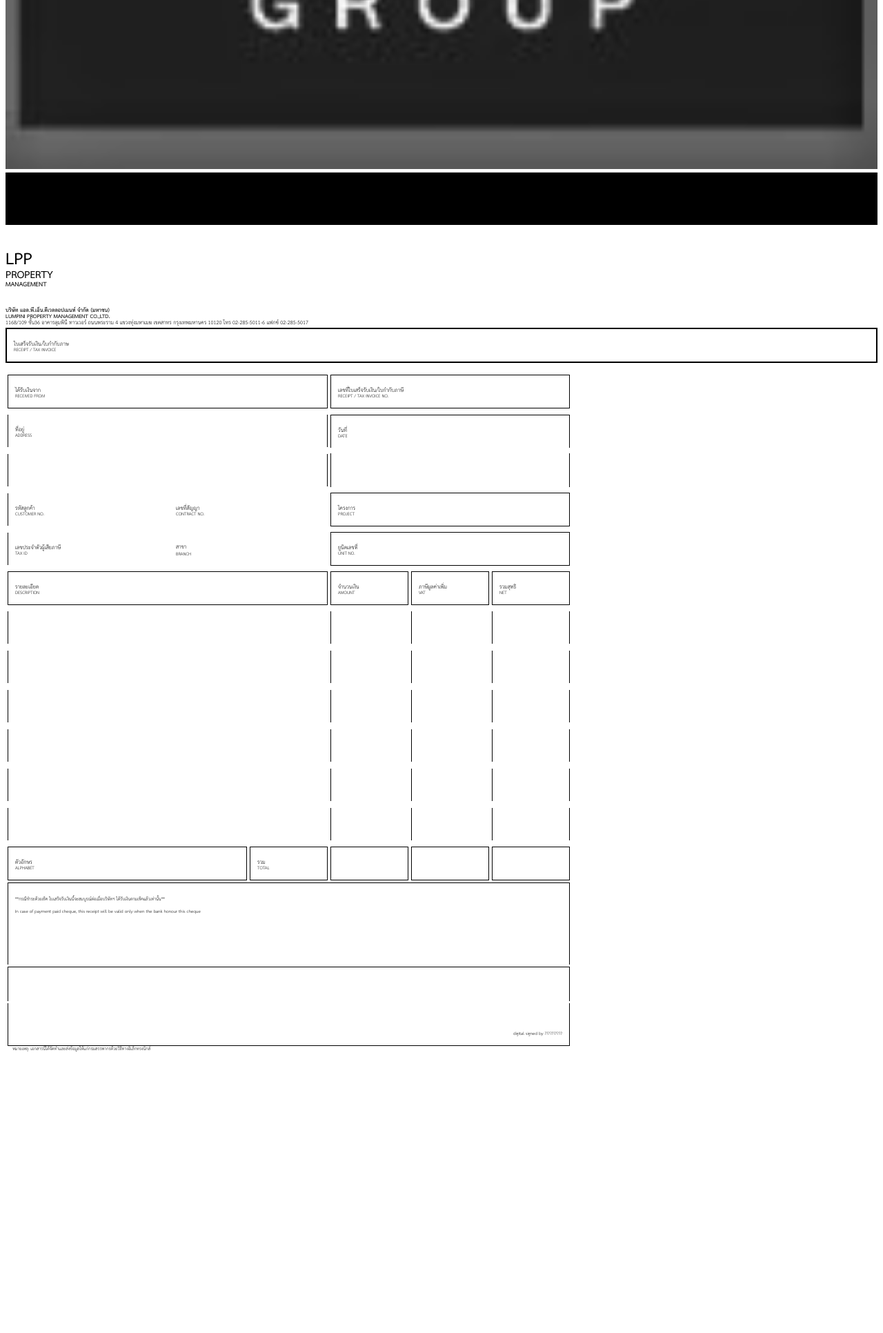
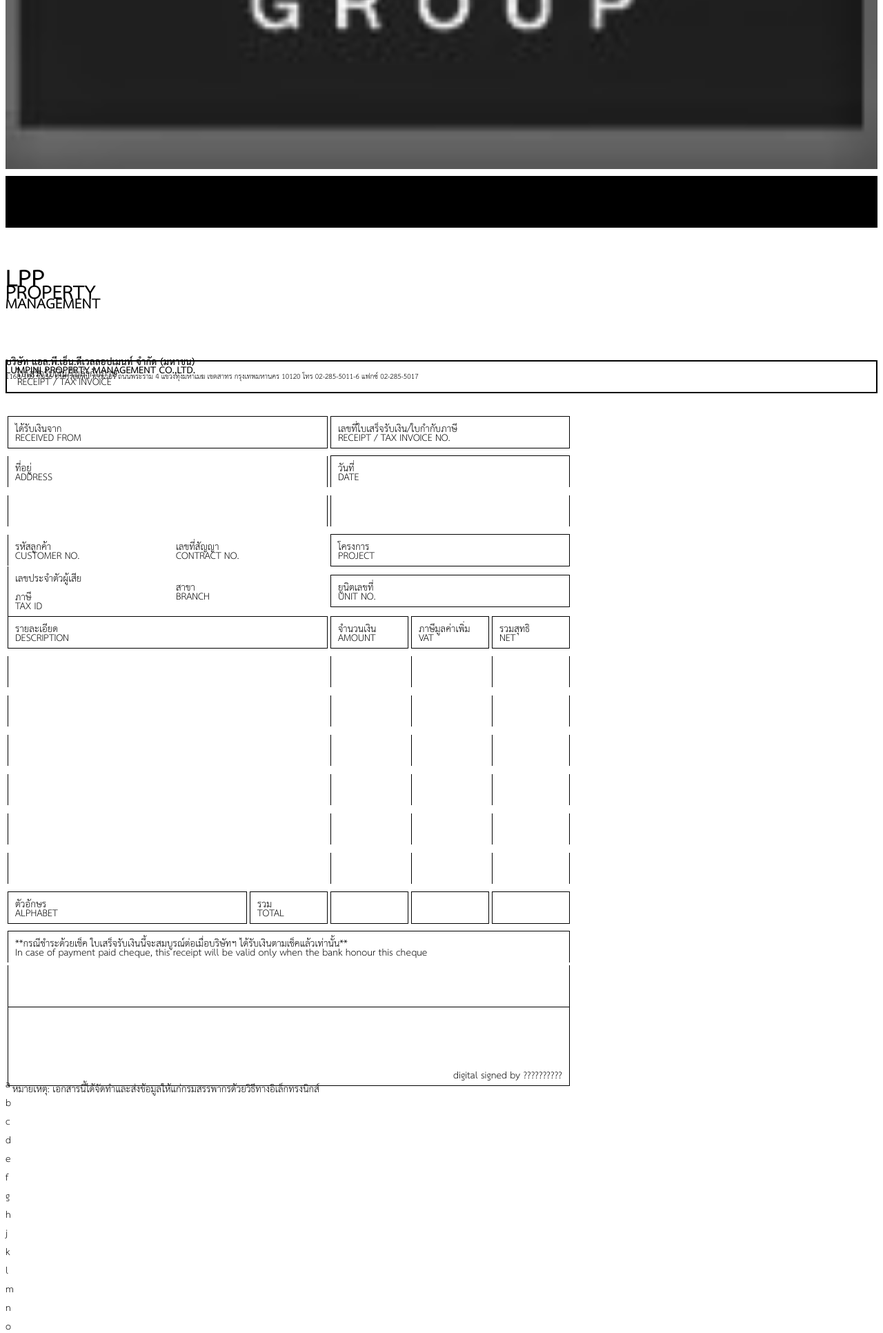
Before and after one commit to jorokb/project, a Django app: template PROJECT/PROJECTAPP/templates/PROJECTAPP/lpp.html in a window 1280 px wide. Shown: the part 1952-3884 px from the top of the page at 69% size. Before the commit the page ends 3477 px from the top, so only its background shows below. Run offline with Django 3.2, Linux system fonts and the light colour scheme; the template is opened without the code that fills it, so the values that code supplies are empty.

Commit message:
Edited font size 20px

```diff
--- a/PROJECT/PROJECTAPP/static/PROJECTAPP/css/main.css
+++ b/PROJECT/PROJECTAPP/static/PROJECTAPP/css/main.css
@@ -1,11 +1,10 @@
 * {
-	font-size: 11px;
-	-pdf-keep-with-next: true;
+	font-size: 20px;
 	font-family: "TH Sarabun New";
 }
 
 p {
-	margin-bottom: -14px;
+	margin-bottom: -34px;
 }
 
 @font-face {
--- a/PROJECT/PROJECTAPP/static/PROJECTAPP/css/template1.css
+++ b/PROJECT/PROJECTAPP/static/PROJECTAPP/css/template1.css
@@ -1,9 +1,5 @@
 @page {
 	size: 842px 1191px;
-}
-
-#eng-words {
-	font-size: 9px;
 }
 
 td {
@@ -16,18 +12,17 @@ td {
 #thai-words {
 	border: 1px solid;
 	border-bottom: 0;
-	padding-top: 15px;
 	padding-left: 10px;
+	padding-top: 5px;
 }
 
 #eng-words {
 	border: 1px solid;
 	border-top: 0;
-	padding-bottom: 11px;
 	padding-left: 10px;
 }
 
-.a {
-	height: 1000px;
-	border: 1px solid;
+
+#table-items td {
+	width: 112px;
 }
--- a/PROJECT/PROJECTAPP/static/PROJECTAPP/css/template2.css
+++ b/PROJECT/PROJECTAPP/static/PROJECTAPP/css/template2.css
@@ -4,16 +4,16 @@
 }
 
 @page {
-	size: 1191px 1266px;
+	size: 1191px 1366px;
 }
 
 #top-contain-left-table td {
-	height: 60px;
+	height: 30px;
 	vertical-align: top;
 }
 
 #top-contain-left-table td:first-child {
-	width: 396px;
+	width: 350px;
 }
 
 #top-contain-left-table td:nth-child(2) {
--- a/PROJECT/PROJECTAPP/templates/PROJECTAPP/lpp.html
+++ b/PROJECT/PROJECTAPP/templates/PROJECTAPP/lpp.html
@@ -26,15 +26,15 @@
         -pdf-frame-content: middle;
         /*-pdf-frame-border: 1;*/
         left: 120px;
-        top: 58px;
+        top: 40px;
     }
 
 	@frame {
         -pdf-frame-content: right;
         /*-pdf-frame-border: 1;*/
-        left: 240px;
-        top: 58px;
-		width: 350px;
+        left: 270px;
+        top: 55px;
+		width: 400px;
     }
 {% endblock %}
 
@@ -44,23 +44,25 @@
 		<div id="left">
 			<img src="/static/PROJECTAPP/img/logo-bw.jpg" width="100%"/>
 		</div>
-		<div id="head-left-line" style="background-color: #000; padding-bottom: 62px;">&nbsp;</div>
+		<div id="head-left-line" style="background-color: #000; padding-bottom: 48px;">&nbsp;</div>
 		<div id="middle">
-			<h2 style="font-size:34px; margin-bottom: -15px;">LPP</h2>
-			<h3 style="font-size:21px; margin-top: -15px; margin-bottom: -10px;">PROPERTY</h3>
-			<h5 style="font-size:13px; margin-top: -10px;;">MANAGEMENT</h5>
+			<h2 style="font-size:50px; margin-bottom: -40px;">LPP</h2>
+			<h3 style="font-size:40px; margin-top: -40px; margin-bottom: -30px;">PROPERTY</h3>
+			<h5 style="font-size:30px; margin-top: -30px;">MANAGEMENT</h5>
 		</div>
 		<div id="right">
 			<div>
-				<p id="thai-title" style="font-weight:bold; margin-bottom: -5px;">
+				<p id="thai-title" style="font-weight:bold; margin-bottom: -15px;">
 					บริษัท แอล.พี.เอ็น.ดีเวลลอปเมนท์ จำกัด (มหาชน)
 				</p>
-				<p id="eng-title" style="font-weight:bold; margin-top: -5px; margin-bottom: -5px;">
+				<p id="eng-title" style="font-weight:bold; margin-top: -15px; margin-bottom: -15px;">
 					LUMPINI PROPERTY MANAGEMENT CO.,LTD.
 				</p>
 			</div>
-			<div id="address" style="margin-top: -5px;">
-				1168/109 ชั้น36 อาคารลุมพินี ทาวเวอร์ ถนนพระราม 4 แขวงทุ่งมหาเมฆ เขตสาทร กรุงเทพมหานคร 10120 โทร 02-285-5011-6 แฟกซ์ 02-285-5017
+			<div>
+				<p style="margin-top: -10px; line-height: -30px; font-size: 15px;">
+					1168/109 ชั้น36 อาคารลุมพินี ทาวเวอร์ ถนนพระราม 4 แขวงทุ่งมหาเมฆ เขตสาทร กรุงเทพมหานคร 10120 โทร 02-285-5011-6 แฟกซ์ 02-285-5017
+				</p>
 			</div>
 		</div>
 	</div>
--- a/PROJECT/PROJECTAPP/templates/PROJECTAPP/template1.html
+++ b/PROJECT/PROJECTAPP/templates/PROJECTAPP/template1.html
@@ -12,7 +12,7 @@
 				-pdf-frame-content: head-right;
 				/*-pdf-frame-border: 1;*/
 				left: 612px;
-				top: 100px;
+				top: 90px;
 				width: 200px;
 			}
 
@@ -29,6 +29,126 @@
 				left: 24px;
 				top: 1121px;
 			}
+
+			@frame {
+				-pdf-frame-content: received-from;
+				left: 140px;
+				top: 199px;
+				width: 325px;
+				height: 40px;
+			}
+
+			@frame {
+				-pdf-frame-content: invoice-no;
+				left: 665px;
+				top: 199px;
+				width: 145px;
+				height: 40px;
+			}
+
+			@frame {
+				-pdf-frame-content: address;
+				left: 140px;
+				top: 250px;
+				width: 325px;
+				height: 90px;
+			}
+
+			@frame {
+				-pdf-frame-content: date;
+				left: 550px;
+				top: 250px;
+				width: 250px;
+				height: 90px;
+			}
+
+			@frame {
+				-pdf-frame-content: customer-no;
+				left: 160px;
+				top: 355px;
+				width: 95px;
+				height: 40px;
+			}
+
+			@frame {
+				-pdf-frame-content: contact-no;
+				left: 360px;
+				top: 355px;
+				width: 95px;
+				height: 40px;
+			}
+
+			@frame {
+				-pdf-frame-content: tax-id;
+				left: 160px;
+				top: 408px;
+				width: 95px;
+				height: 40px;
+			}
+
+			@frame {
+				-pdf-frame-content: branch;
+				left: 360px;
+				top: 408px;
+				width: 95px;
+				height: 40px;
+			}
+
+			@frame {
+				-pdf-frame-content: project;
+				left: 550px;
+				top: 355px;
+				width: 250px;
+				height: 40px;
+			}
+
+			@frame {
+				-pdf-frame-content: unit-no;
+				left: 550px;
+				top: 408px;
+				width: 250px;
+				height: 40px;
+			}
+
+			@frame {
+				-pdf-frame-content: alphabet;
+				left: 160px;
+				top: 835px;
+				width: 190px;
+				height: 40px;
+			}
+
+			@frame {
+				-pdf-frame-content: amount-total;
+				left: 480px;
+				top: 835px;
+				width: 105px;
+				height: 40px;
+			}
+
+			@frame {
+				-pdf-frame-content: vat-total;
+				left: 593px;
+				top: 835px;
+				width: 105px;
+				height: 40px;
+			}
+
+			@frame {
+				-pdf-frame-content: net-total;
+				left: 706px;
+				top: 835px;
+				width: 105px;
+				height: 40px;
+			}
+
+			@frame {
+				-pdf-frame-content: table-items-div;
+				left: 30px;
+				top: 505px;
+				width: 780px;
+				height: 300px;
+			}
 		}
 	</style>
 {% endblock %}
@@ -42,10 +162,10 @@
 			</div>
 			<div id="head-right"  style="border: 1px solid;">
 				<div>
-					<p id="thai-words" style="margin: 0; margin-bottom: -5px; border-bottom:none; padding-top: 15px; padding-left: 10px;">
+					<p id="thai-words" style="margin: 0; margin-bottom: -15px; border-bottom:none; padding-top: 5px; padding-left: 15px;">
 						ใบเสร็จรับเงิน/ใบกำกับภาษ
 					</p>
-					<p id="eng-words" style="margin: 0; margin-top: -5px;border-top:none; padding-left: 10px;">
+					<p id="eng-words" style="margin: 0; margin-top: -15px; border-top:none; padding-left: 15px;">
 						RECEIPT / TAX INVOICE
 					</p>
 				</div>
@@ -55,7 +175,7 @@
 			<table>
 				<tr>
 					<td colspan="4">
-						<p id="thai-words">ได้รับเงินจาก &nbsp;&nbsp; {{ buyer.name }}</p>
+						<p id="thai-words">ได้รับเงินจาก</p>
 						<p id="eng-words">RECEIVED FROM</p>
 					</td>
 					<td colspan="3">
@@ -65,11 +185,11 @@
 				</tr>
 				<tr>
 					<td colspan="4">
-						<p id="thai-words" style="border: none; border-left: 1px solid; border-right: 1px solid;">ที่อยู่ &nbsp;&nbsp; {{ buyer.address}} {{ buyer.post_code }}</p>
+						<p id="thai-words" style="border: none; border-left: 1px solid; border-right: 1px solid;">ที่อยู่</p>
 						<p id="eng-words" style="border: none; border-left: 1px solid; border-right: 1px solid;">ADDRESS</p>
 					</td>
 					<td colspan="3">
-						<p id="thai-words">วันที่ &nbsp;&nbsp; {{ header.issue_dt}}</p>
+						<p id="thai-words">วันที่</p>
 						<p id="eng-words" style="border-bottom: none;">DATE</p>
 					</td>
 				</tr>
@@ -101,7 +221,7 @@
 						&nbsp;
 					</td>
 					<td colspan="3">
-						<p id="thai-words">โครงการ &nbsp;&nbsp; {{ additional.project }}</p>
+						<p id="thai-words">โครงการ</p>
 						<p id="eng-words">PROJECT</p>
 					</td>
 				</tr>
@@ -121,7 +241,7 @@
 						&nbsp;
 					</td>
 					<td colspan="3">
-						<p id="thai-words">ยูนิตเลขที่ &nbsp;&nbsp; {{ additional.unit_no }} </p>
+						<p id="thai-words">ยูนิตเลขที่</p>
 						<p id="eng-words">UNIT NO.</p>
 					</td>
 				</tr>
@@ -287,7 +407,7 @@
 				</tr>
 				<tr>
 					<td colspan="7" id="">
-						<p id="eng-words" style="border: none; border-left: 1px solid; border-right: 1px solid; border-top: 1px solid; padding-top: 17px; padding-left: 10px; padding-bottom: -1px;">**กรณีชำระด้วยเช็ค ใบเสร็จรับเงินนี้จะสมบูรณ์ต่อเมื่อบริษัทฯ ได้รับเงินตามเช็คแล้วเท่านั้น**</p>
+						<p id="eng-words" style="border: none; border-left: 1px solid; border-right: 1px solid; border-top: 1px solid; padding-top: 4.5px; padding-left: 10px; padding-bottom: -1px;">**กรณีชำระด้วยเช็ค ใบเสร็จรับเงินนี้จะสมบูรณ์ต่อเมื่อบริษัทฯ ได้รับเงินตามเช็คแล้วเท่านั้น**</p>
 						<p id="eng-words" style="border: none; border-left: 1px solid; border-right: 1px solid;">In case of payment paid cheque, this receipt will be valid only when the bank honour this cheque</p>
 					</td>
 				</tr>
@@ -318,4 +438,78 @@
 			<p id="eng-words" style="border: none">หมายเหตุ: เอกสารนี้ได้จัดทำและส่งข้อมูลให้แก่กรมสรรพากรด้วยวิธีทางอิเล็กทรงนิกส์</p>
 		</div>
 	</div>
+	<!-- This is where your value set -->
+	<div id="received-from">
+		a
+	</div>
+	<div id="invoice-no">
+		b
+	</div>
+	<div id="address">
+		c
+	</div>
+	<div id="date">
+		d
+	</div>
+	<div id="customer-no">
+		e
+	</div>
+	<div id="contact-no">
+		f
+	</div>
+	<div id="tax-id">
+		g
+	</div>
+	<div id="branch">
+		h
+	</div>
+	<div id="project">
+		j
+	</div>
+	<div id="unit-no">
+		k
+	</div>
+	<div id="alphabet">
+		l
+	</div>
+	<div id="amount-total">
+		m
+	</div>
+	<div id="vat-total">
+		n
+	</div>
+	<div id="net-total">
+		o
+	</div>
+	<div id="table-items-div">
+		<table id="table-items">
+		<!-- this is your loop items -->
+		{% for item in line_items %}
+			<tr>
+				<td style="width: 448px;">
+					<p style="">
+						p
+					</p>
+				</td>
+				<td>
+					<p style="padding-left: 5px;">
+						q
+					</p>
+				</td>
+				<td>
+					<p style="padding-left: 7px;">
+						r
+					</p>
+				</td>
+				<td>
+					<p style="padding-left: 9px;">
+						s
+					</p>
+				</td>
+			</tr>
+		{% endfor %}
+		<!----------------------------------->
+		</table>
+	</div>
+	<!----------------------------------->
 {% endblock %}
```
Also changed, not shown: PROJECT/PROJECTAPP/templates/PROJECTAPP/lpc.html (+14 -12 lines), PROJECT/PROJECTAPP/templates/PROJECTAPP/lpn.html (+7 -4 lines), PROJECT/PROJECTAPP/templates/PROJECTAPP/lpn2.html (+19 -10 lines), PROJECT/PROJECTAPP/templates/PROJECTAPP/pst.html (+7 -4 lines), PROJECT/PROJECTAPP/templates/PROJECTAPP/pst2.html (+18 -10 lines), PROJECT/PROJECTAPP/templates/PROJECTAPP/template2.html (+76 -32 lines).
